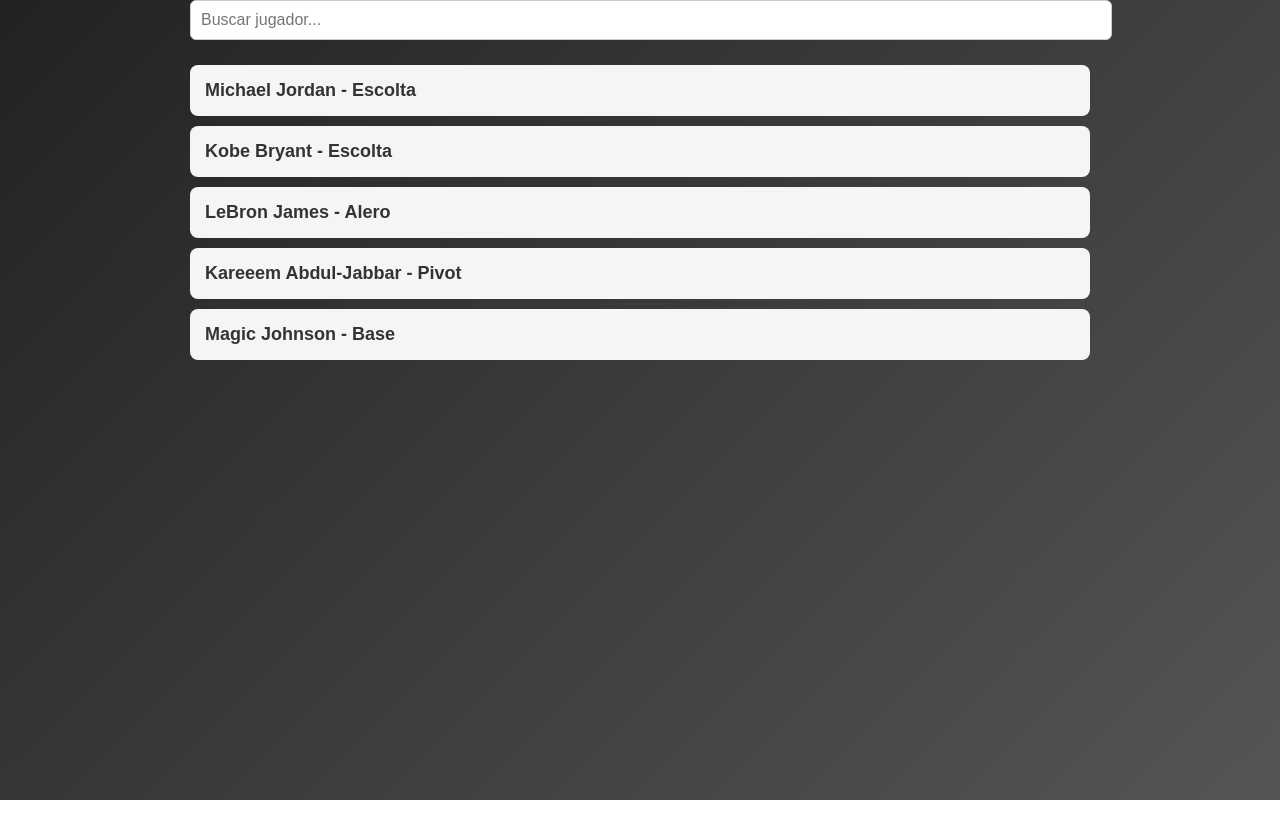
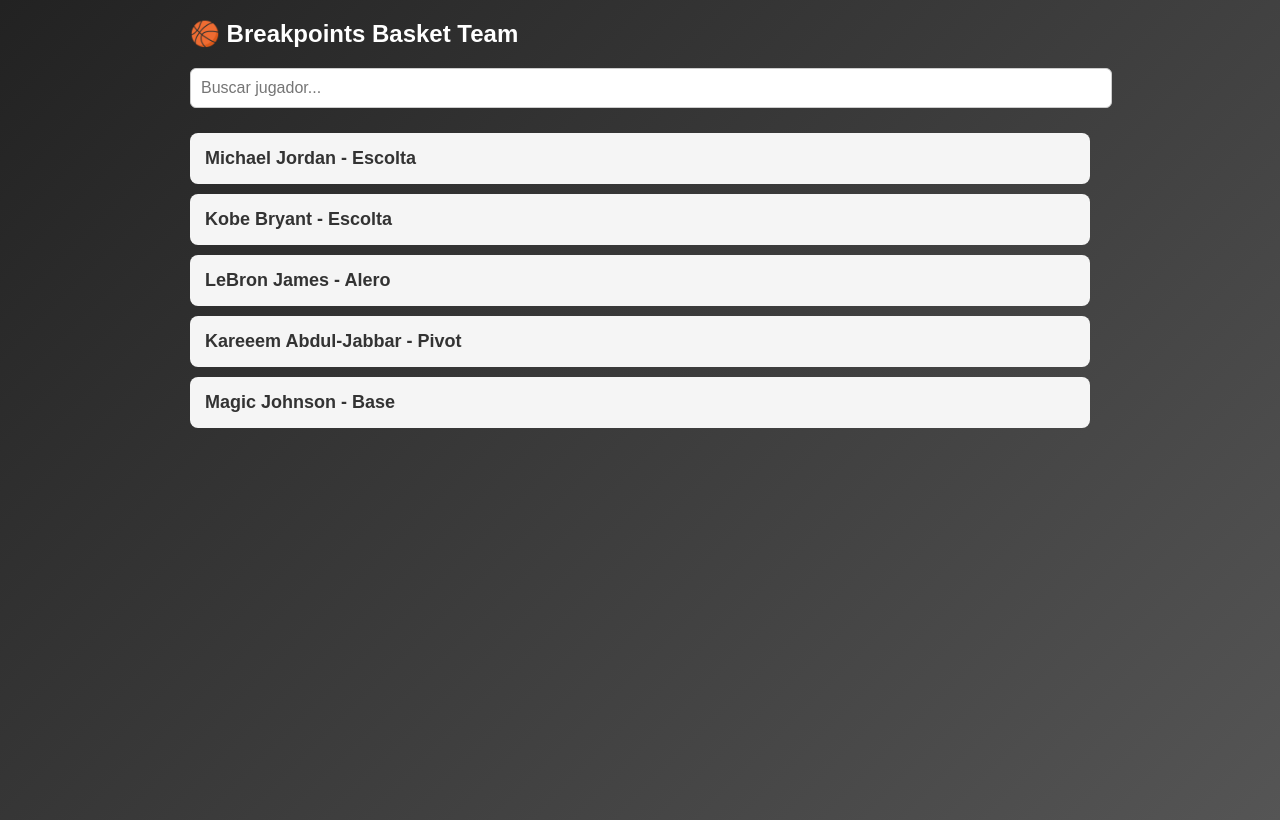
Before and after one commit to ftito-droid/equipo-basket-producto1, an Angular app: page / in a window 1280 px wide. Built offline with nearby package versions, Linux system fonts and the light colour scheme.

Commit message:
backup antes de cambios página única

```diff
--- a/angular.json
+++ b/angular.json
@@ -2,7 +2,8 @@
   "$schema": "./node_modules/@angular/cli/lib/config/schema.json",
   "version": 1,
   "cli": {
-    "packageManager": "npm"
+    "packageManager": "npm",
+    "analytics": false
   },
   "newProjectRoot": "projects",
   "projects": {
--- a/src/app/app.html
+++ b/src/app/app.html
@@ -1 +1,9 @@
+<nav class="navbar navbar-dark bg-dark shadow-sm mb-4 py-3">
+  <div class="container text-center">
+    <h1 class="text-white fw-bold m-0 fs-2">
+      🏀 Breakpoints Basket Team
+    </h1>
+  </div>
+</nav>
+
 <router-outlet></router-outlet>
```
Also changed, not shown: 1 other file (tests, documents, lock files or other folders).
